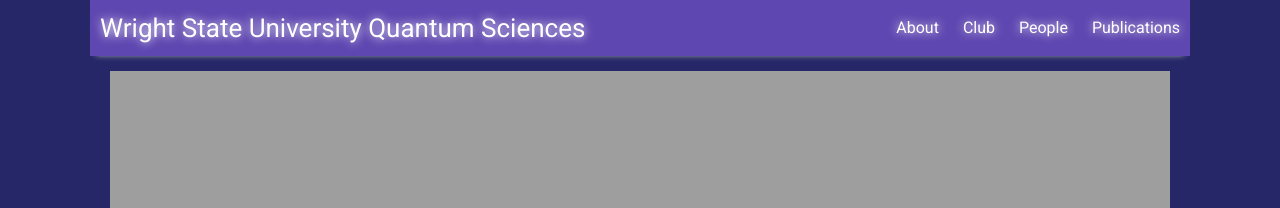
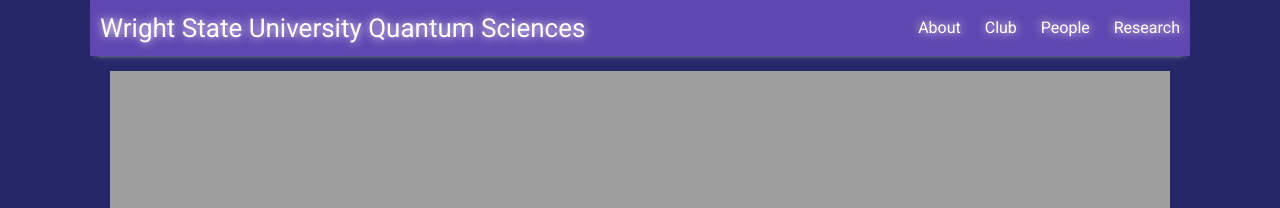
Before and after one commit to WSU-Quantum-Sciences/wsu-quantum-sciences.github.io, a Jekyll site: the page built from index.html, in a window 1280 px wide. Shown: the top 208 px of the page. Built offline with Jekyll 4.4.1, drawn with Linux system fonts in a browser that asks for light colours; nearby versions of some CDN libraries; the list of posts is cut into pages by our own code.

Commit message:
fixed settings for new research page

```diff
--- a/_data/settings.yml
+++ b/_data/settings.yml
@@ -10,7 +10,7 @@ menu:
 - {name: 'About',  url: 'about'}
 - {name: 'Club', url: 'club'}
 - {name: 'People',       url: 'people'}
-- {name: 'Publications',      url: 'publications'}
+- {name: 'Research',      url: 'research'}
 
 # Available social icons are powered by Font Awesome, so you can use any icon that they offer
 social:
```
